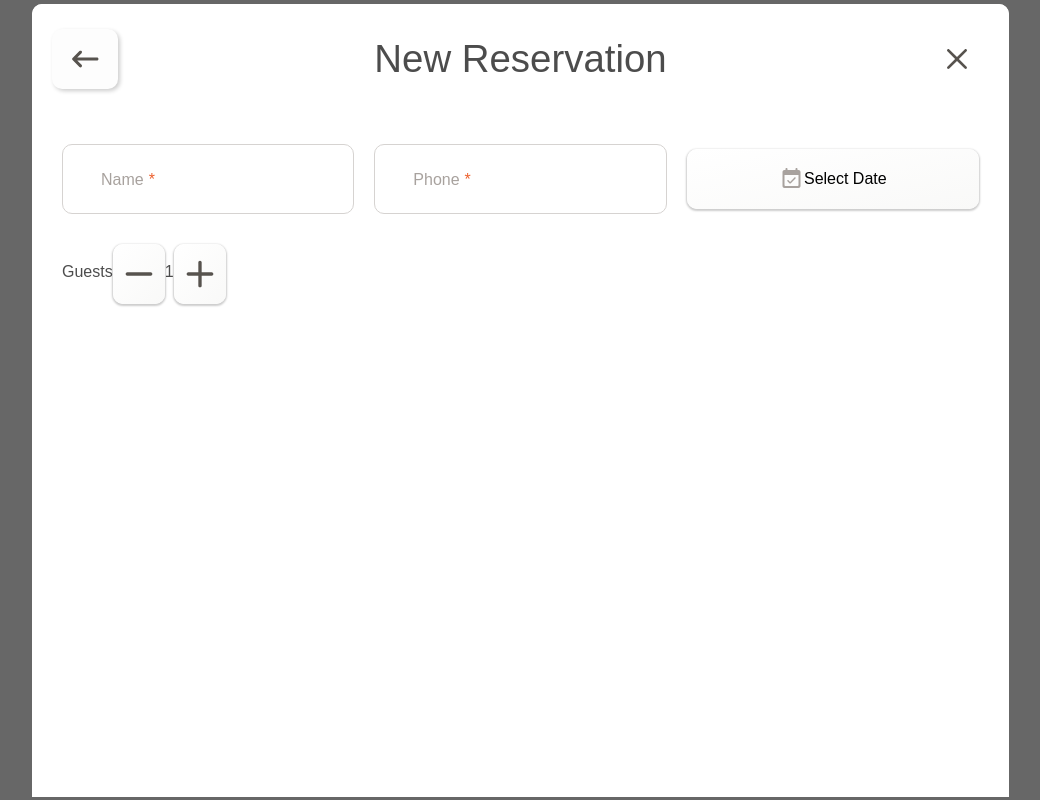
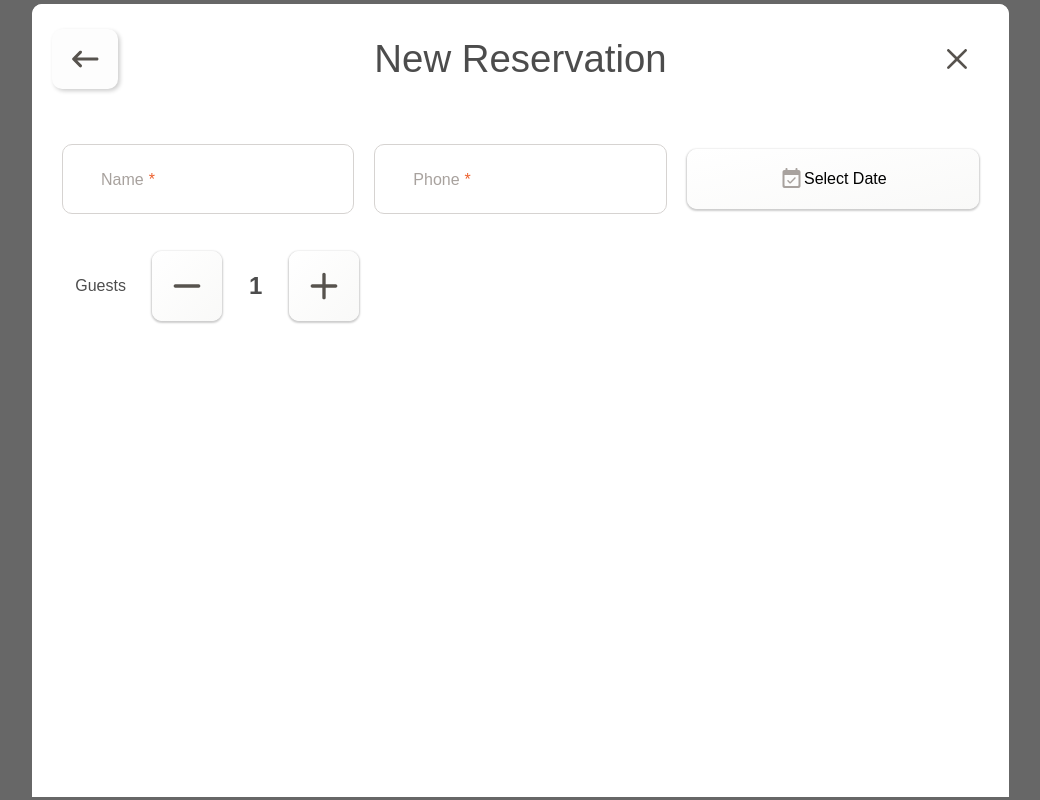
Before and after one commit to vinitus/manage-reservations, a SvelteKit app: page /new in a window 1280 px wide. Shown: the whole page, without its empty margins (112-1152 px from the left). Built offline with nearby package versions, Linux system fonts and the light colour scheme.

Commit message:
props를 style로 받기

```diff
--- a/src/routes/new/GradationButton.svelte
+++ b/src/routes/new/GradationButton.svelte
@@ -1,10 +1,10 @@
 <script lang="ts">
 	export let imgSrc: string;
 	export let alt: string;
-	export let width: string | undefined = undefined;
+	export let style: string | undefined = undefined;
 </script>
 
-<button type="button" class="calendar-open-button" style={width ? `width:${width}` : ''}>
+<button type="button" class="calendar-open-button" {style}>
 	<img src={imgSrc} {alt} />
 	<slot />
 </button>
--- a/src/routes/new/ReservationForm.svelte
+++ b/src/routes/new/ReservationForm.svelte
@@ -30,17 +30,24 @@
 	<div class="row">
 		<div class="counter-wrapper">
 			<p>Guests</p>
-			<GradationButton imgSrc={mathMinus} alt="mathMinus" width="fit-content" />
-			<p>1</p>
-			<GradationButton imgSrc={mathPlus} alt="mathPlus" width="fit-content" />
+			<GradationButton imgSrc={mathMinus} alt="mathMinus" style="width:70px; height:70px;" />
+			<p class="count-num">1</p>
+			<GradationButton imgSrc={mathPlus} alt="mathPlus" style="width:70px; height:70px;" />
 		</div>
 	</div>
 </form>
 
 <style>
+	.count-num {
+		font-size: 24px;
+		font-weight: 600;
+	}
+
 	.counter-wrapper {
+		width: 310px;
 		display: flex;
-		width: 100%;
+		justify-content: space-around;
+		align-items: center;
 	}
 
 	.counter-wrapper * {
```
